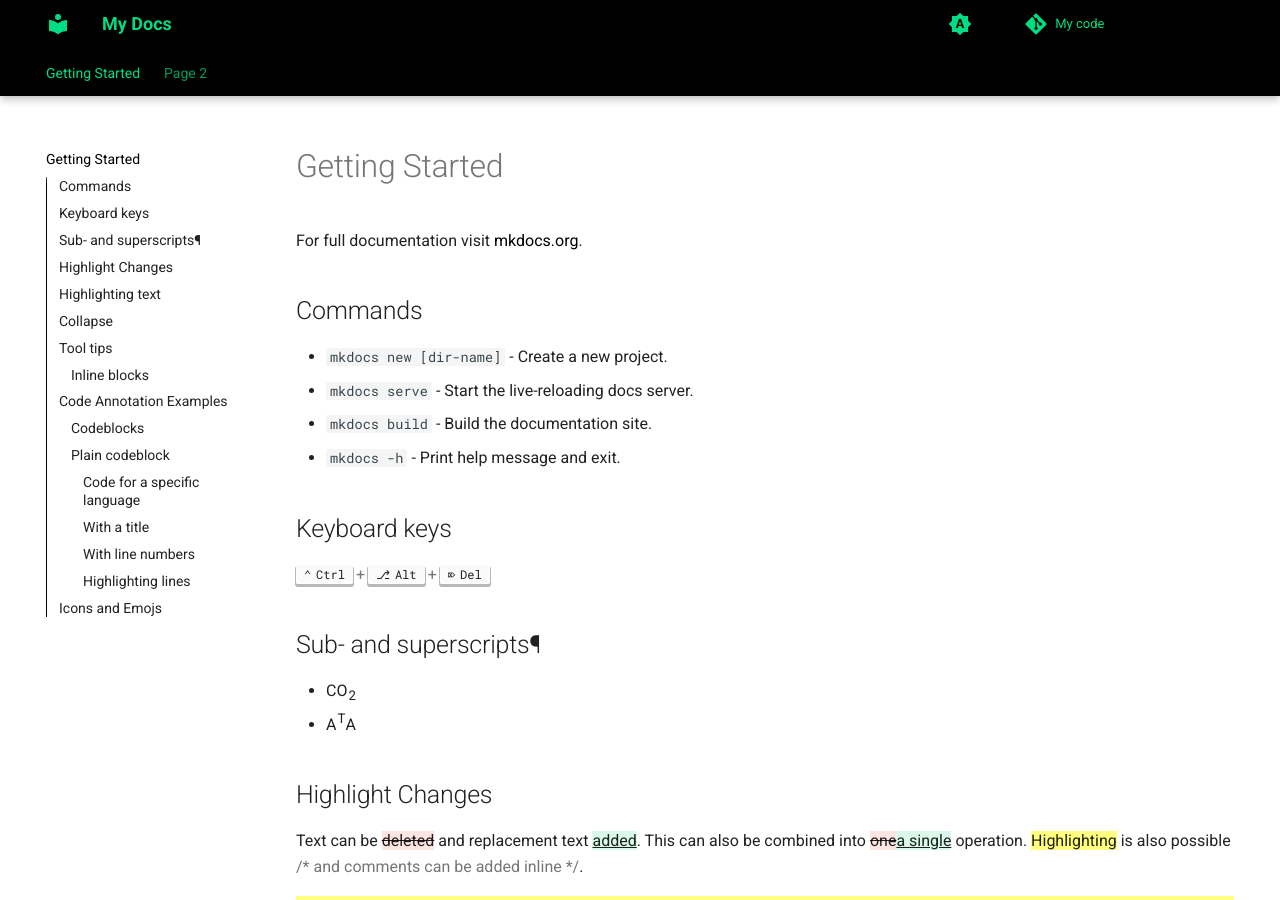
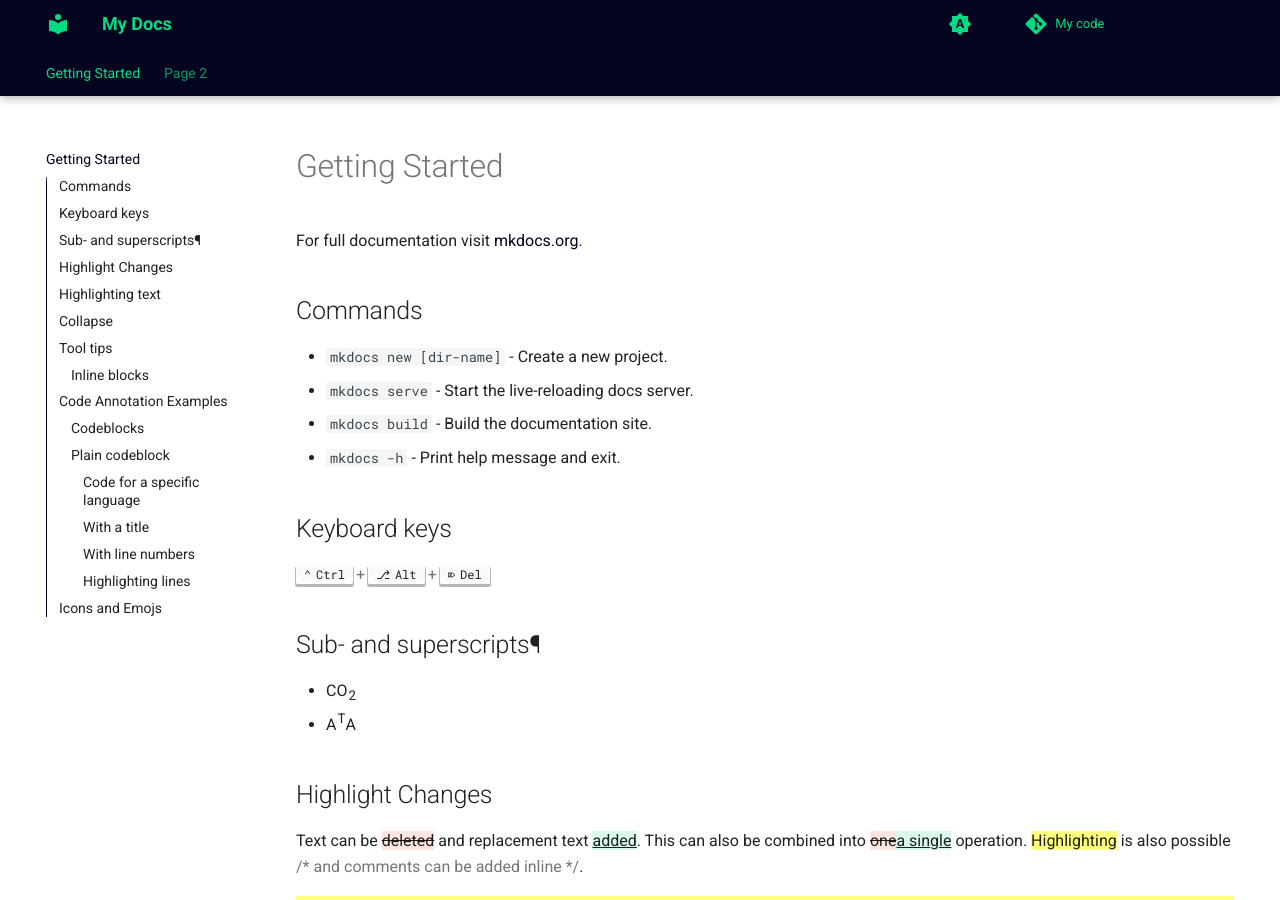
Before and after one commit to iogbole/mkdocs, an MkDocs documentation site: the page built from docs/index.md, in a window 1280 px wide and 900 px high. Built offline with MkDocs 1.6.1 and Material for MkDocs 9.7.7, drawn with Linux system fonts in a browser that asks for light colours; emoji names are drawn with the system emoji font; comment, search, counter and statistics services are not loaded.

Commit message:
updated annoucement

```diff
--- a/docs/stylesheets/extra.css
+++ b/docs/stylesheets/extra.css
@@ -1,6 +1,6 @@
 :root {
     --md-primary-bg-color: #00dc82;
-    --md-primary-fg-color: #000000;
+    --md-primary-fg-color: #020420;
 
     /* Anchor (link) text color overrides */
     --md-typeset-a-color: #00dc82;
--- a/overrides/announce.html
+++ /dev/null
@@ -1 +0,0 @@
-This is test announcementx
```
